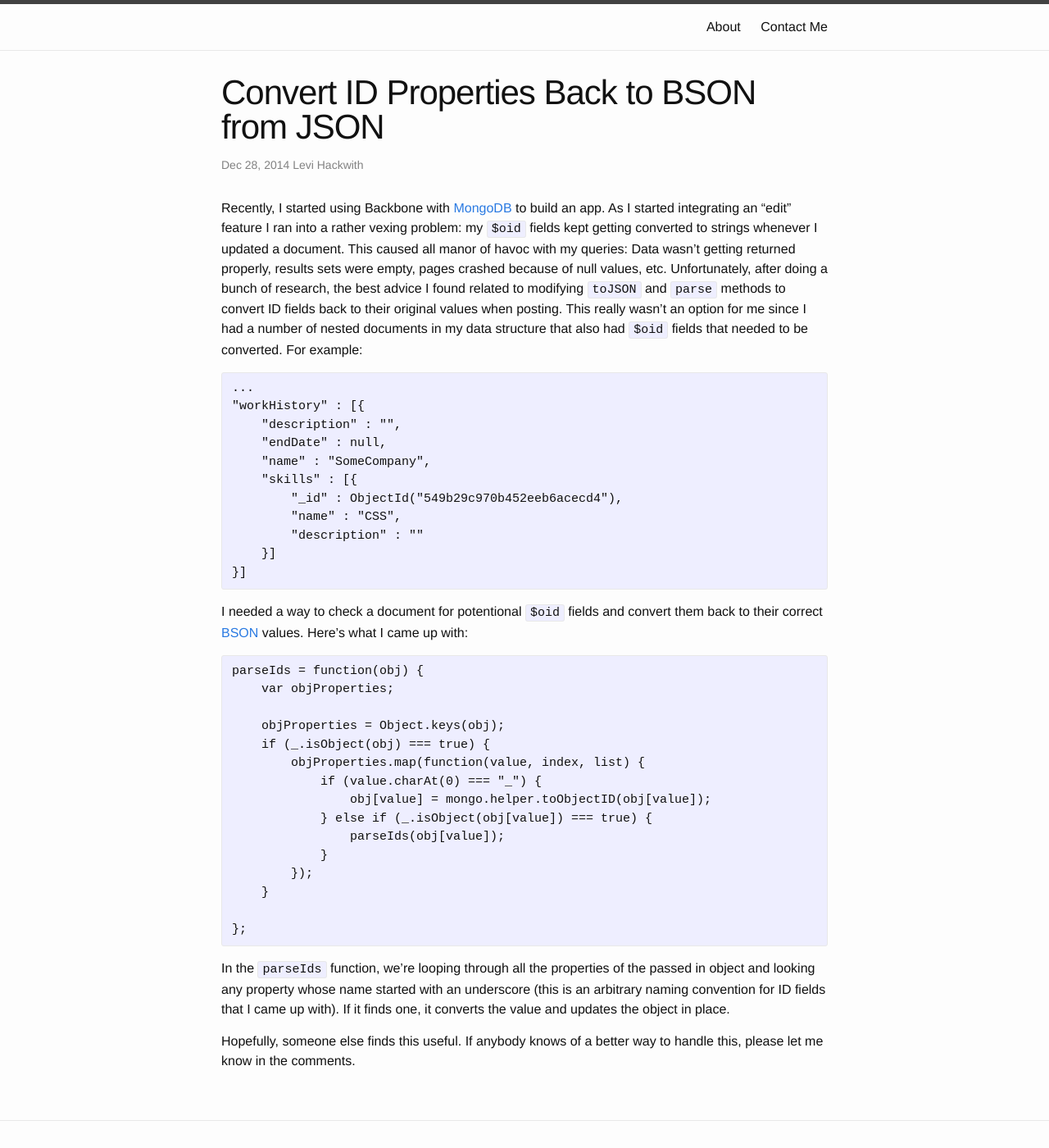
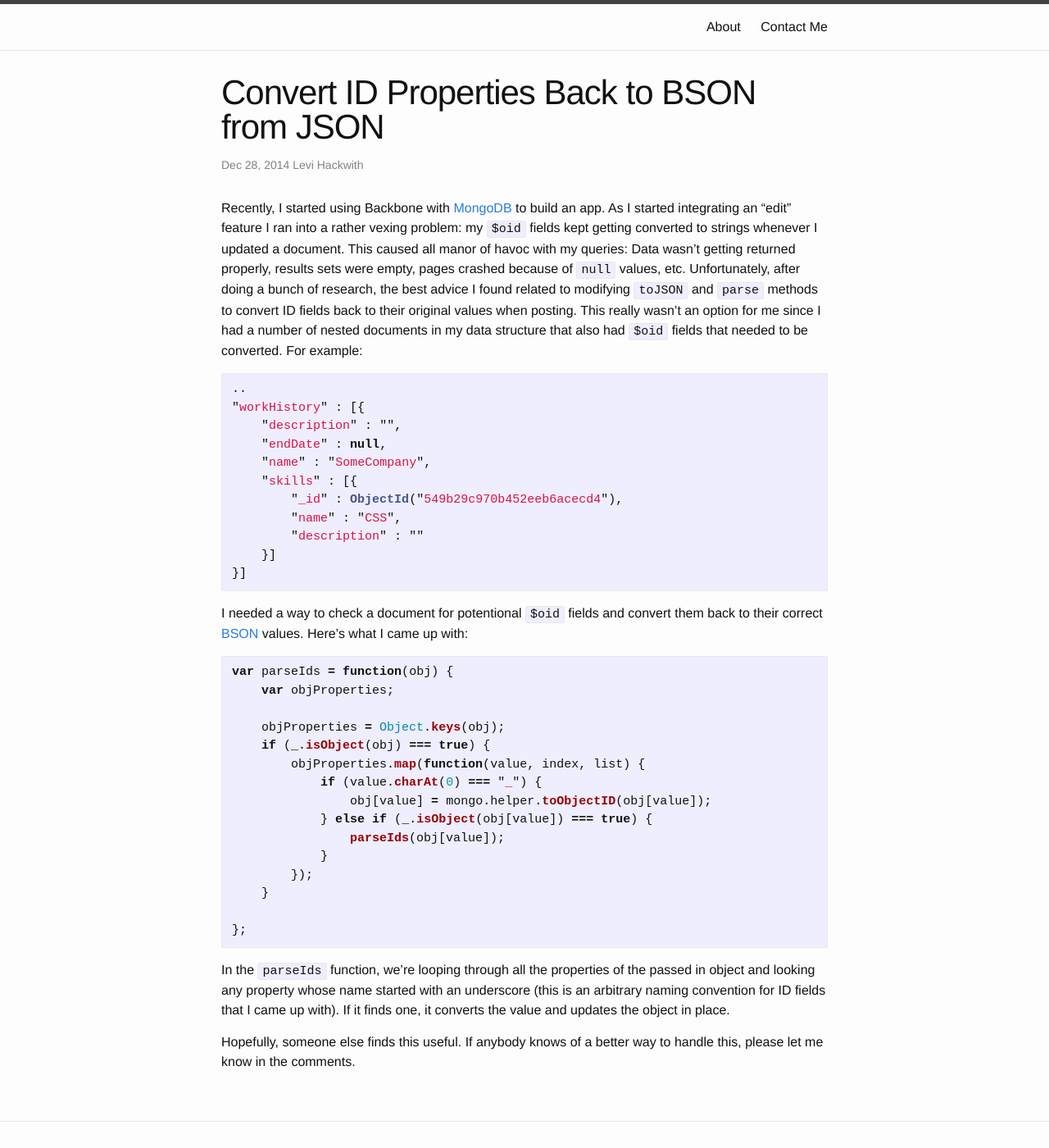
Before and after one commit to opnsrce/opnsrce.github.io, a Jekyll site: the page built from _posts/2014-12-28-convert-id-properties-back-to-bson-from-json.md, in a window 1280 px wide and 1400 px high. Shown: the whole window at 82% size. Built offline with Jekyll 4.4.1, drawn with Linux system fonts in a browser that asks for light colours; comment, search, counter and statistics services are not loaded; some of the changed lines change nothing that is shown.

Commit message:
Format the "Convert ID Properties Back to BSON from JSON" post

```diff
--- a/_posts/2014-12-28-convert-id-properties-back-to-bson-from-json.md
+++ b/_posts/2014-12-28-convert-id-properties-back-to-bson-from-json.md
@@ -6,8 +6,6 @@ author: Levi Hackwith
 layout: post
 guid: http://www.levihackwith.com/?p=380
 permalink: /convert-id-properties-back-to-bson-from-json/
-icy_video_embed_code:
-  -
 categories:
   - Code Snippets
   - Programming / Web Development
@@ -17,11 +15,24 @@ tags:
   - JSON
   - mongoDB
 ---
-Recently, I started using Backbone with <a class="zem_slink" href="http://www.mongodb.org/" title="MongoDB" rel="homepage" target="_blank">MongoDB</a> to build an app. As I started integrating an &#8220;edit&#8221; feature I ran into a rather vexing problem: my `$oid` fields kept getting converted to strings whenever I updated a document. This caused all manor of havoc with my queries: Data wasn&#8217;t getting returned properly, results sets were empty, pages crashed because of null values, etc. Unfortunately, after doing a bunch of research, the best advice I found related to modifying `toJSON` and `parse` methods to convert ID fields back to their original values when posting. This really wasn&#8217;t an option for me since I had a number of nested documents in my data structure that also had `$oid` fields that needed to be converted. For example:
 
-<!--more-->
+[1]: http://www.mongodb.org/
+[2]: http://bsonspec.org/
 
-<pre class="brush: jscript; title: ; notranslate" title="">...
+Recently, I started using Backbone with [MongoDB][1] to build an app. As I
+started integrating an &ldquo;edit&rdquo; feature I ran into a rather vexing
+problem: my `$oid` fields kept getting converted to strings whenever I updated
+a document. This caused all manor of havoc with my queries: Data wasn&rsquo;t
+getting returned properly, results sets were empty, pages crashed because of
+``null`` values, etc. Unfortunately, after doing a bunch of research, the best
+advice I found related to modifying `toJSON` and `parse` methods to convert
+ID fields back to their original values when posting. This really wasn&rsquo;t
+an option for me since I had a number of nested documents in my data
+structure that also had ``$oid`` fields that needed to be converted.
+For example:
+
+~~~js
+..
 "workHistory" : [{
     "description" : "",
     "endDate" : null,
@@ -32,11 +43,13 @@ Recently, I started using Backbone with <a class="zem_slink" href="http://www.mo
         "description" : ""
     }]
 }]
-</pre>
+~~~
 
-I needed a way to check a document for potentional `$oid` fields and convert them back to their correct <a class="zem_slink" href="http://bsonspec.org/" title="BSON" rel="homepage" target="_blank">BSON</a> values. Here&#8217;s what I came up with:
+I needed a way to check a document for potentional `$oid` fields and convert
+them back to their correct [BSON][2] values. Here&rsquo;s what I came up with:
 
-<pre class="brush: jscript; title: ; notranslate" title="">parseIds = function(obj) {
+~~~js
+var parseIds = function(obj) {
     var objProperties;
 
     objProperties = Object.keys(obj);
@@ -51,8 +64,13 @@ I needed a way to check a document for potentional `$oid` fields and convert the
     }
 
 };
-</pre>
+~~~
 
-In the `parseIds` function, we&#8217;re looping through all the properties of the passed in object and looking any property whose name started with an underscore (this is an arbitrary naming convention for ID fields that I came up with). If it finds one, it converts the value and updates the object in place.
+In the ``parseIds`` function, we&rsquo;re looping through all the properties
+of the passed in object and looking any property whose name started with an
+underscore (this is an arbitrary naming convention for ID fields that I came
+up with). If it finds one, it converts the value and updates the object in
+place.
 
-Hopefully, someone else finds this useful. If anybody knows of a better way to handle this, please let me know in the comments.
+Hopefully, someone else finds this useful. If anybody knows of a better way
+to handle this, please let me know in the comments.
```
